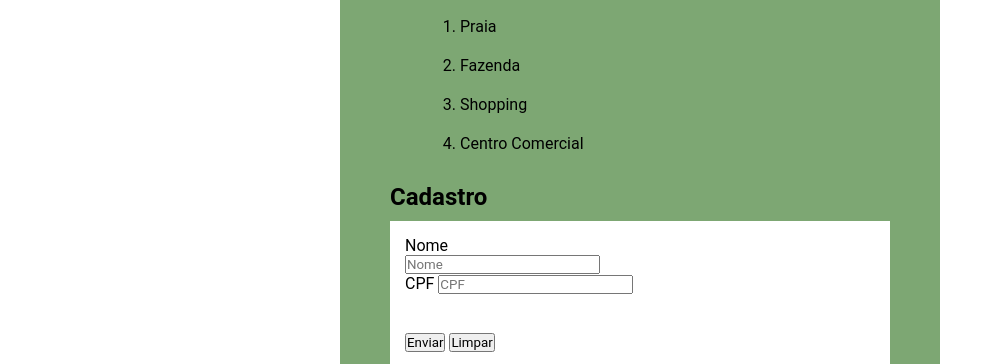
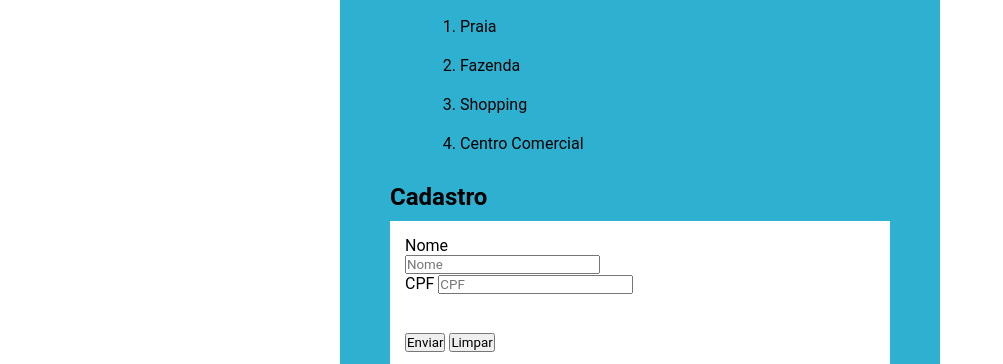
Before and after one commit to Messixxx021/Turma_emiipt2bm_cetafest2026, a plain HTML site: page index.html in a window 1280 px wide. Shown: the part 198-562 px from the top of the page, without its empty margins (0-1003 px from the left). Drawn offline with Linux system fonts and the light colour scheme.

Commit message:
Alteração da BackGroundColor

```diff
--- a/css/style.css
+++ b/css/style.css
@@ -9,7 +9,7 @@
     min-height: 800px;
     margin: 20px auto;
     padding: 50px;
-    background-color: #7da773;
+    background-color: #2eb0d1;
 }
 
 ol, li {
```
